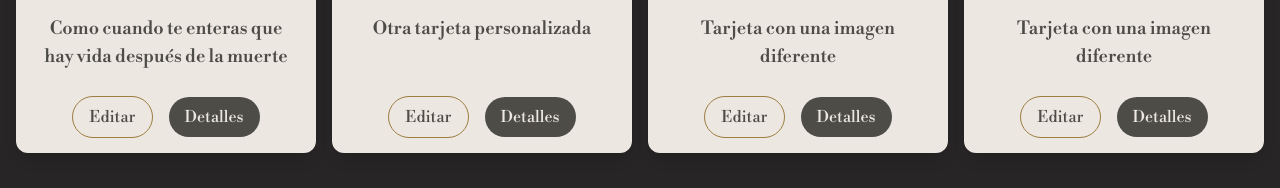
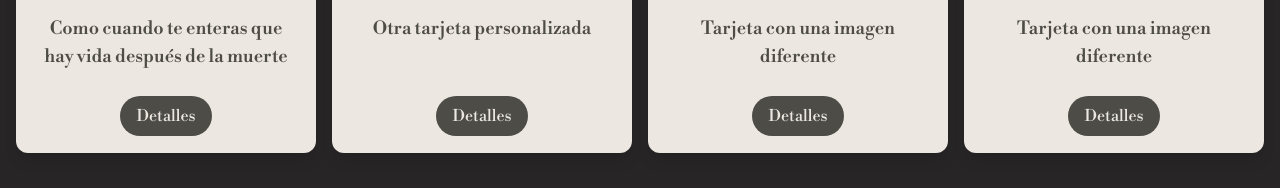
Before and after one commit to DarthVada36/memeos, a React (Vite) app: page /gallery in a window 1280 px wide. Shown: the part 444-632 px from the top of the page. Built offline with nearby package versions, Linux system fonts and the light colour scheme; data requests are answered from the project's data file.

Commit message:
Fix: Buttons and add links

```diff
--- a/src/components/Card.jsx
+++ b/src/components/Card.jsx
@@ -1,23 +1,14 @@
 import { useState } from 'react';
 import ReactCardFlip from 'react-card-flip';
-import { deleteMeme } from '../services/services';
+import { Link } from 'react-router-dom';
 
-export default function Card({ image, name, date, author, stream }) {
+export default function Card({ image, name, date, author, stream, id }) {
   const [isFlipped, setIsFlipped] = useState(false);
 
   const handleFlip = () => {
     setIsFlipped(!isFlipped);
   };
 
-  // Función para manejar la eliminación del meme
-  const handleDelete = async () => {
-    try {
-      await deleteMeme(id); // Llamar a la función de eliminación con el ID
-      onDelete(id); // Llamar a la función que eliminará la tarjeta del estado en el componente padre
-    } catch (error) {
-      console.error('Error eliminando el meme:', error);
-    }
-  };
 
   return (
     <div className="relative w-[300px] h-[420px] perspective-1000">
@@ -36,9 +27,6 @@ export default function Card({ image, name, date, author, stream }) {
               </div>
             </div>
             <div className="justify-center items-center gap-4 inline-flex">
-              {/* Botón "Editar" */}
-              <button className="bg-milk text-secondary border border-bronze rounded-3xl py-2 px-4 font-bodoni transition duration-300 ease-in-out hover:bg-primary hover:text-milk">Editar</button>
-
               {/* Botón "Detalles" para voltear */}
               <button onClick={handleFlip} className="bg-secondary text-milk rounded-3xl py-2 px-4 font-bodoni transition duration-300 ease-in-out hover:bg-milk hover:text-secondary hover:border hover:border-bronze">Detalles</button>
             </div>
@@ -66,14 +54,13 @@ export default function Card({ image, name, date, author, stream }) {
 
             {/* Botones de "Ver más" y "Eliminar" dentro del mismo borde */}
             <div className="flex justify-center items-center gap-4 mt-4">
+              <Link to = {`/gallery/meme/${id}`}>
               <button
                 className="bg-secondary text-milk border border-bronze rounded-3xl py-2 px-4 font-bodoni transition duration-300 ease-in-out hover:bg-primary hover:text-milk"
               >
                 Ver más
               </button>
-              <button className="bg-primary text-milk rounded-3xl py-2 px-4 font-bodoni transition duration-300 ease-in-out hover:bg-milk hover:text-secondary">
-                Eliminar
-              </button>
+              </Link>
             </div>
           </div>
         </div>
--- a/src/pages/Gallery.jsx
+++ b/src/pages/Gallery.jsx
@@ -62,6 +62,7 @@ const Gallery = () => {
               date={meme.date}
               author={meme.author}
               stream={meme.stream}
+              id={meme.id}
             />
           ))}
         </div>
```
